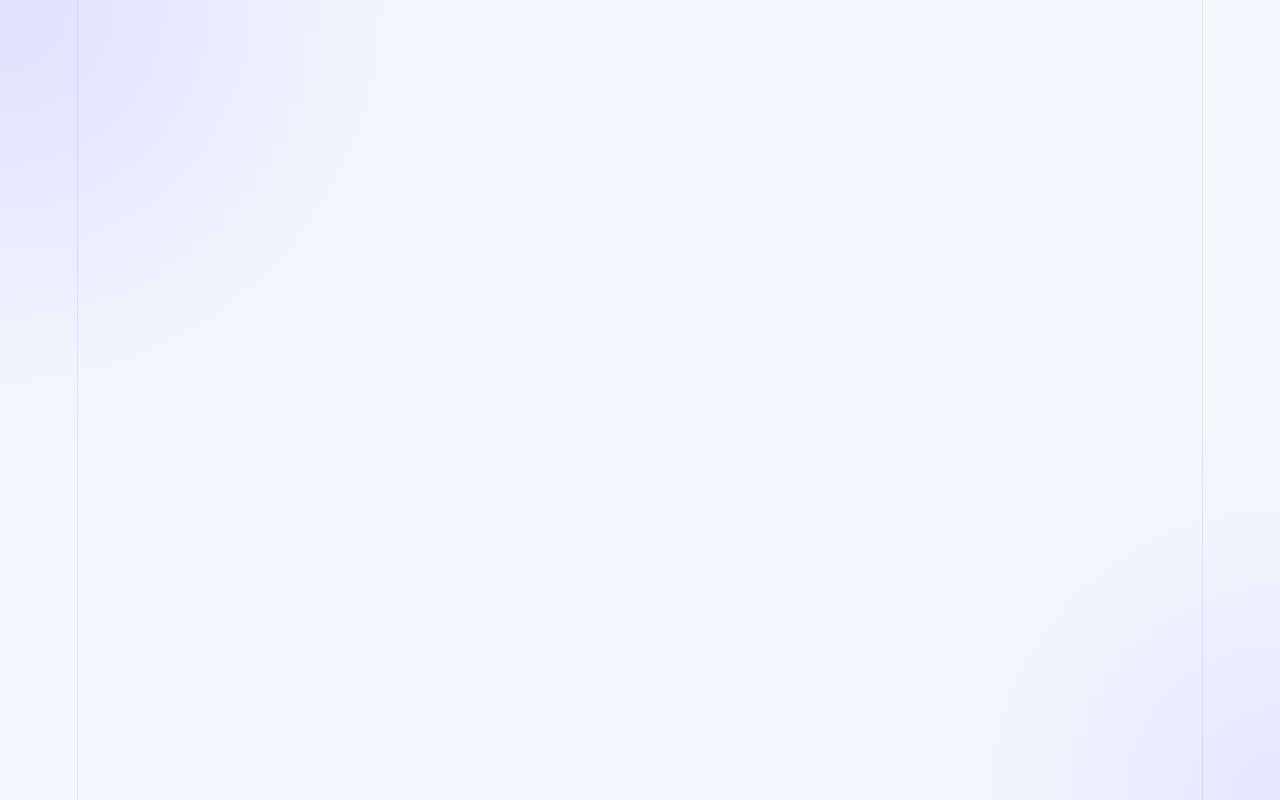
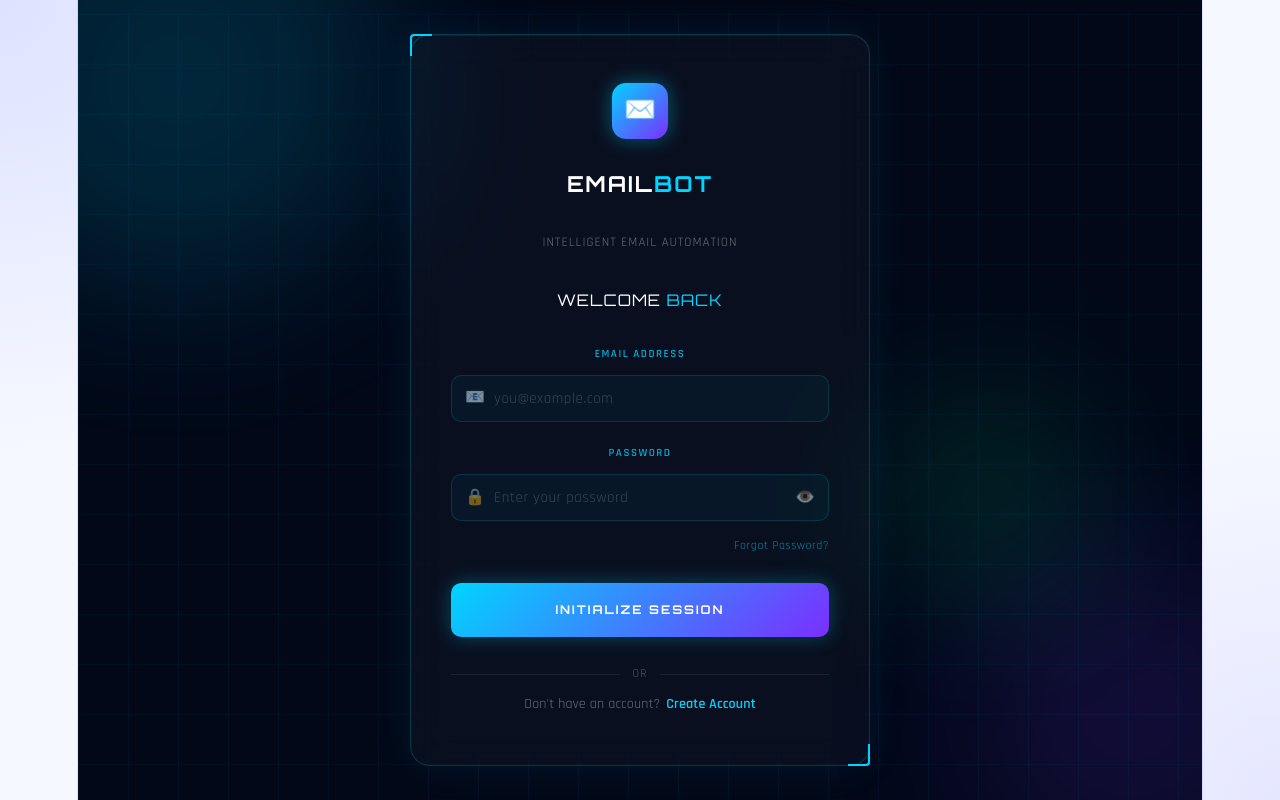
Before and after one commit to dwiprebhe18/emailbot, a React (Vite) app: page /login in a window 1280 px wide. Before the commit this address had no page. Built offline with nearby package versions, Linux system fonts and the light colour scheme.

Commit message:
update App.jsx with real routes

```diff
--- a/src/App.jsx
+++ b/src/App.jsx
@@ -1,11 +1,17 @@
 import './App.css'
 import { Routes, Route } from 'react-router-dom'
 import LandingPage from './pages/LandingPage'
+import Login from './pages/Login'
+import Signup from './pages/Signup'
+import TemplatePage from './pages/TemplatePage'
 
 function App() {
   return (
     <Routes>
       <Route path="/" element={<LandingPage />} />
+      <Route path="/login" element={<Login />} />
+      <Route path="/signup" element={<Signup />} />
+      <Route path="/templates" element={<TemplatePage />} />
     </Routes>
   )
 }
```
